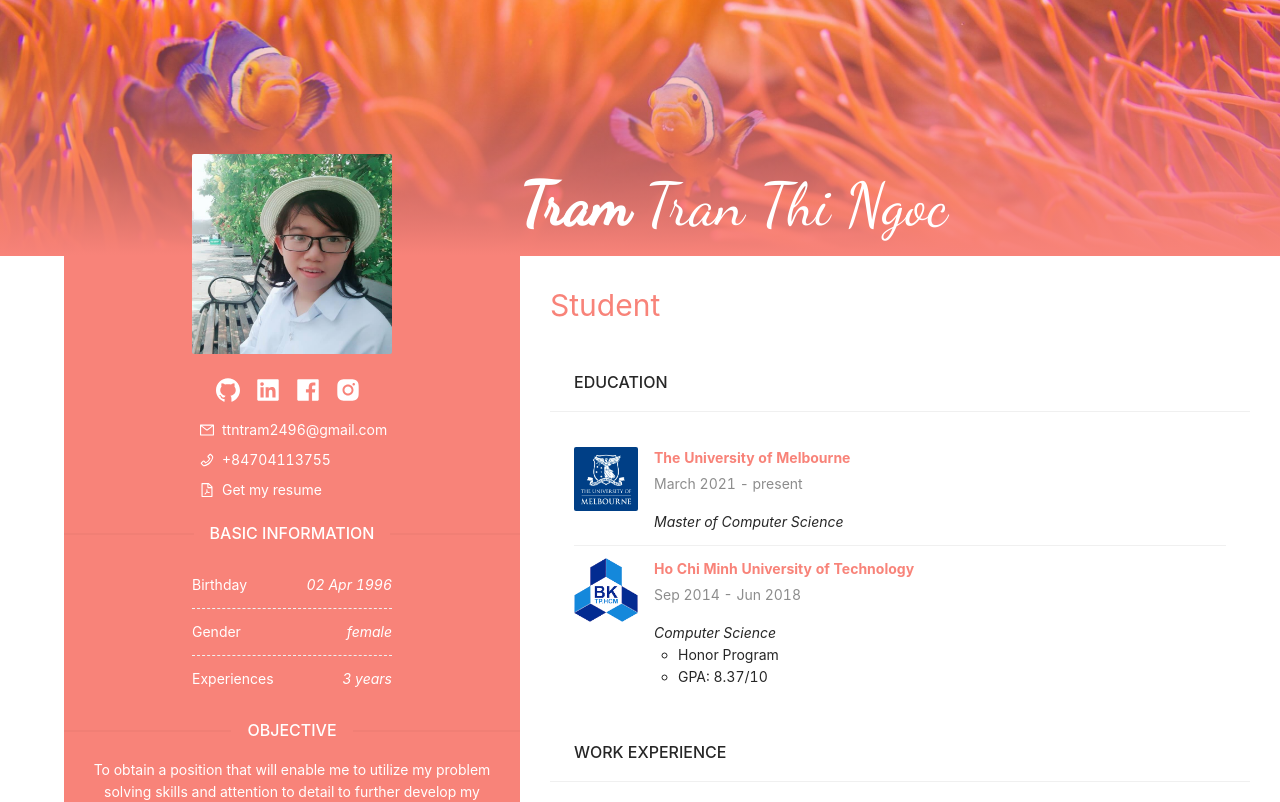
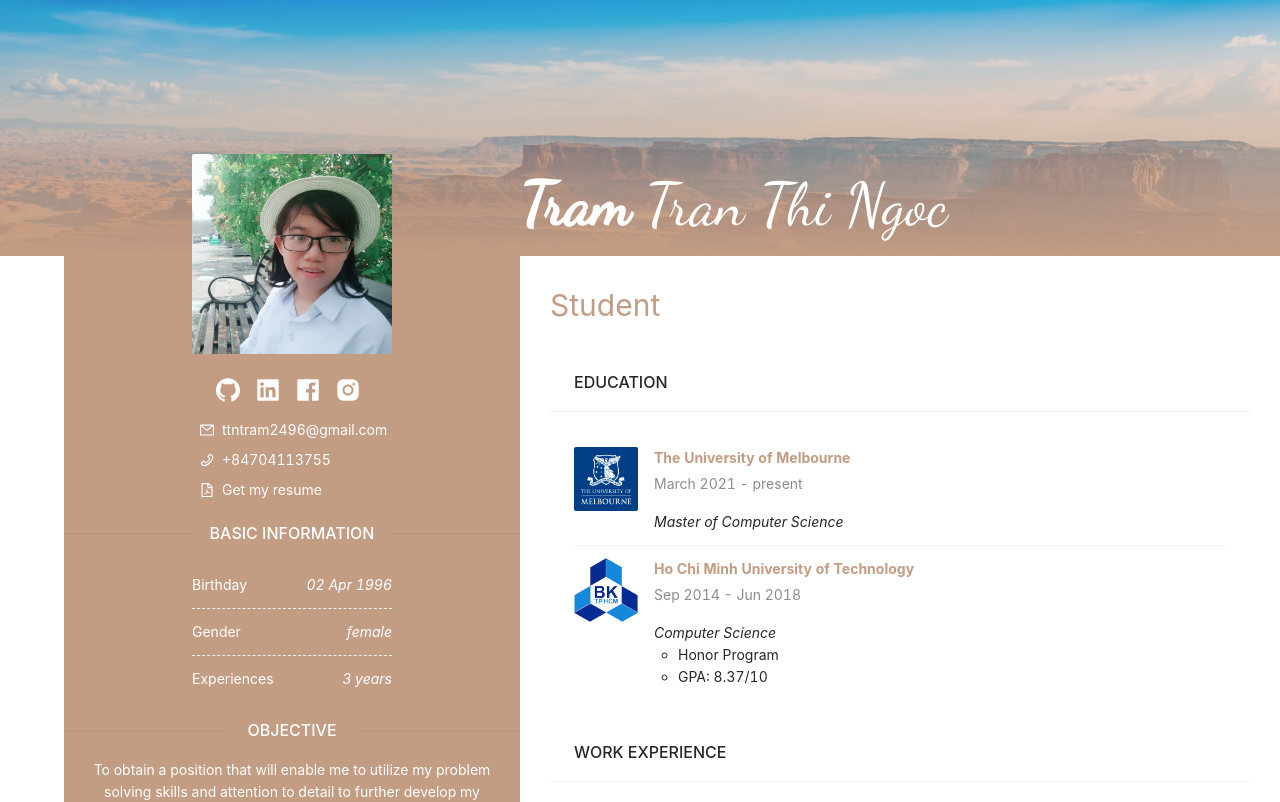
Before and after one commit to TramTran2496/my-resume, a React (Create React App) app: page / in a window 1280 px wide. Shown: the top 802 px of the page. Built offline with nearby package versions, Linux system fonts and the light colour scheme.

Commit message:
Change color

```diff
--- a/config-overrides.js
+++ b/config-overrides.js
@@ -8,6 +8,6 @@ module.exports = override(
   }),
   addLessLoader({
     javascriptEnabled: true,
-    modifyVars: {'@primary-color': '#c8cba5'},
+    modifyVars: {'@primary-color': '#A76945'},
   }),
 );
--- a/package.json
+++ b/package.json
@@ -1,7 +1,7 @@
 {
   "name": "my-resume",
   "homepage": "http://tramtran2496.github.io/my-resume",
-  "version": "0.2.1",
+  "version": "0.2.2",
   "private": true,
   "dependencies": {
     "@ant-design/icons": "^4.2.2",
--- a/src/Background/Background.scss
+++ b/src/Background/Background.scss
@@ -1,4 +1,4 @@
-$coral: #f88379;
+$coral: #C39C84;
 $break: 768px;
 
 .background {
--- a/src/BasicInfo/BasicInfo.scss
+++ b/src/BasicInfo/BasicInfo.scss
@@ -1,5 +1,5 @@
-$coral: #f88379;
-$sand: #c8cba5;
+$coral: #C39C84;
+$sand: #A76945;
 $break: 768px;
 
 .basic-info {
--- a/src/BasicInfo/Skills/Skills.js
+++ b/src/BasicInfo/Skills/Skills.js
@@ -14,7 +14,7 @@ const Skills = ({data}) => {
             <div style={{width: '140px'}}>{item.title}</div>
           </ScrollAnimation>
           <ScrollAnimation animateIn='jackInTheBox' style={{textAlign: 'right', width: '100%'}} animateOnce offset={0}>
-            <Progress percent={item.percent * 20} strokeColor={{ from: '#c8cba5', to: '#c8cba5'}} showInfo={false}/>
+            <Progress percent={item.percent * 20} strokeColor={{ from: '#A76945', to: '#A76945'}} showInfo={false}/>
           </ScrollAnimation>
         </div>)}
     </div>)
--- a/src/Header/Header.scss
+++ b/src/Header/Header.scss
@@ -1,11 +1,11 @@
-$coral: #f88379;
+$coral: #C39C84;
 $break: 768px;
 
 .header {
   width: 100%;
 
   .cover {
-    background: url("./img/living-coral-reef-cover.jpg") no-repeat center center;
+    background: url("./img/grandCanyon.jpg") no-repeat center top;
     background-size: cover;
     position: relative;
     height: 20vw;
@@ -16,7 +16,7 @@ $break: 768px;
     .cover-overlay {
       width: 100%;
       height: 100%;
-      background: linear-gradient(to top, rgba(248, 131, 121, 1), rgba(248, 131, 121, 0.2));
+      background: linear-gradient(to top, rgba(195, 156, 132, 1), rgba(195, 156, 132, 0.2));
       border-bottom: $coral solid 1px;
     }
 
```
Also changed, not shown: src/Header/img/grandCanyon.jpg (added).
